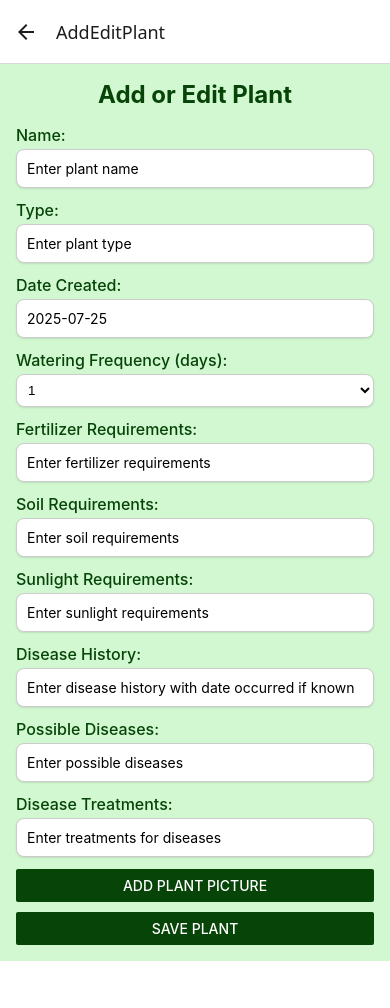
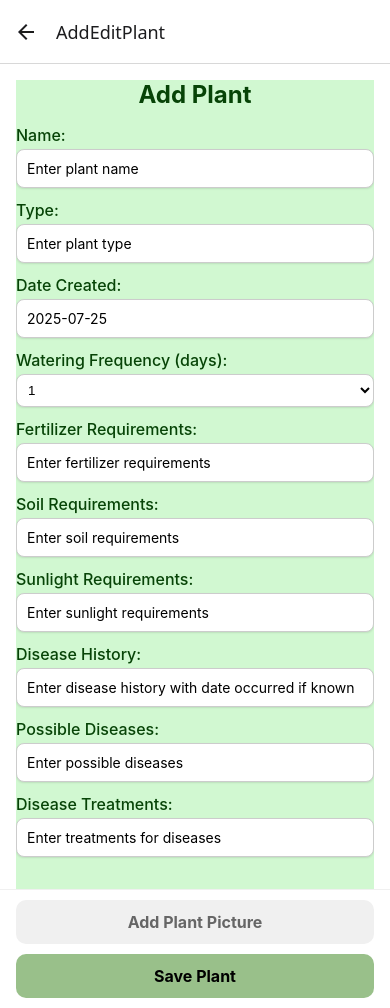
Before and after one commit to Hootanica/Hootanica, a React Native app: screen /AddEditPlant in a window 390 px wide. Before the commit the page ends 961 px from the top, so only its background shows below. Built offline with nearby package versions, Linux system fonts and the light colour scheme.

Commit message:
extract common css elements; align add plant screen style with home screen

```diff
--- a/src/screens/AddEditPlantScreen.js
+++ b/src/screens/AddEditPlantScreen.js
@@ -1,18 +1,31 @@
 import React, { useState, useContext, useEffect } from 'react';
-import { View, TextInput, Button, StyleSheet, Image, Text, ScrollView } from 'react-native';
+import {
+  View,
+  TextInput,
+  StyleSheet,
+  Image,
+  Text,
+  ScrollView,
+  SafeAreaView,
+  TouchableOpacity,
+  StatusBar
+} from 'react-native';
+import { useSafeAreaInsets } from 'react-native-safe-area-context';
 import * as ImagePicker from 'expo-image-picker';
 import PlantContext from '../context/PlantContext';
 import { Picker } from '@react-native-picker/picker';
-
+import { commonStyles } from '../styles/commonStyles';
 
 const wateringFrequencyOptions = [];
 
-  for (let i = 1; i <= 30;  i++){
+for (let i = 1; i <= 30; i++){
   wateringFrequencyOptions.push(i)
 }
 
 export default function AddEditPlantScreen({ navigation, route }) {
   const { addPlant, editPlant, plants } = useContext(PlantContext);
+  const insets = useSafeAreaInsets();
+
   const [name, setName] = useState('');
   const [type, setType] = useState('');
   const [photo, setPhoto] = useState(null);
@@ -20,15 +33,12 @@ export default function AddEditPlantScreen({ navigation, route }) {
   const [wateringFrequency, setWateringFrequency] = useState(1);
   const [fertReq, setFertilizerRequirements] = useState('');
   const [soilReq, setSoilRequirements] = useState('');
-  const[sunReq, setSunRequirements] = useState('');
-  const[disHist, setDisHist] = useState('');
-  const[disease, setDisease] = useState('');
-  const[treatment, setTreatment] = useState('');
-
-
+  const [sunReq, setSunRequirements] = useState('');
+  const [disHist, setDisHist] = useState('');
+  const [disease, setDisease] = useState('');
+  const [treatment, setTreatment] = useState('');
 
   const editingId = route.params?.id;
-
 
   useEffect(() => {
     if (editingId) {
@@ -81,9 +91,18 @@ export default function AddEditPlantScreen({ navigation, route }) {
   };
 
   return (
-<ScrollView style ={styles.scrollView}>
-  <View style={styles.container}>
-    <Text style={styles.title}>Add or Edit Plant</Text>
+    <SafeAreaView style={commonStyles.container}>
+      <StatusBar hidden={false} backgroundColor="white" barStyle="dark-content" />
+
+      <View style={commonStyles.scrollSection}>
+        <ScrollView
+          style={styles.scrollView}
+          contentContainerStyle={commonStyles.scrollContainer}
+          showsVerticalScrollIndicator={false}
+        >
+          <Text style={styles.title}>
+            {editingId ? 'Edit Plant' : 'Add Plant'}
+          </Text>
 
           <View style={styles.formGroup}>
             <Text style={styles.label}>Name:</Text>
@@ -188,21 +207,31 @@ export default function AddEditPlantScreen({ navigation, route }) {
             />
           </View>
 
-    <Button title="Add Plant Picture" color="#074407ff" onPress={pickImage} />
           {photo && <Image source={{ uri: photo }} style={styles.image} />}
-
-    <View style={{ height: 10 }} />
-    <Button title="Save Plant" color="#074407ff" onPress={save} />
+        </ScrollView>
       </View>
 
-  </ScrollView>
+      <View style={[commonStyles.buttonContainer, { paddingBottom: insets.bottom }]}>
+        <TouchableOpacity
+          style={commonStyles.secondaryButton}
+          onPress={pickImage}
+        >
+          <Text style={commonStyles.secondaryButtonText}>Add Plant Picture</Text>
+        </TouchableOpacity>
 
+        <TouchableOpacity
+          style={commonStyles.primaryButton}
+          onPress={save}
+        >
+          <Text style={commonStyles.buttonText}>Save Plant</Text>
+        </TouchableOpacity>
+      </View>
+    </SafeAreaView>
   );
 }
+
 const styles = StyleSheet.create({
-  container: {
-    flex: 1,
-    padding: 16,
+  scrollView: {
     backgroundColor: '#d1f8d1ff',
   },
   title: {
@@ -250,8 +279,6 @@ const styles = StyleSheet.create({
     height: 150,
     marginVertical: 12,
     borderRadius: 8,
+    alignSelf: 'center',
   },
-  scrollView: {
-    backgroundColor: '#d1f8d1ff',
-  }
 });
--- a/src/screens/HomeScreen.js
+++ b/src/screens/HomeScreen.js
@@ -11,15 +11,17 @@ import {
 import { useSafeAreaInsets } from 'react-native-safe-area-context';
 import PlantContext from '../context/PlantContext';
 import PlantCard from '../components/PlantCard';
+import { commonStyles } from '../styles/commonStyles';
 
 export default function HomeScreen({ navigation }) {
   const { plants } = useContext(PlantContext);
   const insets = useSafeAreaInsets();
 
   return (
-    <SafeAreaView style={styles.container}>
+    <SafeAreaView style={commonStyles.container}>
       <StatusBar hidden={false} backgroundColor="white" barStyle="dark-content" />
-      <View style={styles.listSection}>
+
+      <View style={commonStyles.scrollSection}>
         <FlatList
           data={plants}
           keyExtractor={(item) => item.id.toString()}
@@ -30,7 +32,7 @@ export default function HomeScreen({ navigation }) {
             />
           )}
           contentContainerStyle={[
-            styles.listContainer,
+            commonStyles.scrollContainer,
             plants.length === 0 && styles.emptyContainer,
           ]}
           ListEmptyComponent={
@@ -40,26 +42,26 @@ export default function HomeScreen({ navigation }) {
         />
       </View>
 
-      <View style={[styles.buttonContainer, { paddingBottom: insets.bottom }]}>
+      <View style={[commonStyles.buttonContainer, { paddingBottom: insets.bottom }]}>
         <TouchableOpacity
-          style={styles.customButton}
+          style={commonStyles.primaryButton}
           onPress={() => navigation.navigate('AddEditPlant')}
         >
-          <Text style={styles.buttonText}>Add Plant</Text>
+          <Text style={commonStyles.buttonText}>Add Plant</Text>
         </TouchableOpacity>
 
         <TouchableOpacity
-          style={styles.customButton}
+          style={commonStyles.primaryButton}
           onPress={() => navigation.navigate('Instructions')}
         >
-          <Text style={styles.buttonText}>User Help</Text>
+          <Text style={commonStyles.buttonText}>User Help</Text>
         </TouchableOpacity>
 
         <TouchableOpacity
-          style={styles.customButton}
+          style={commonStyles.primaryButton}
           onPress={() => navigation.navigate('Calendar')}
         >
-          <Text style={styles.buttonText}>Calendar</Text>
+          <Text style={commonStyles.buttonText}>Calendar</Text>
         </TouchableOpacity>
       </View>
     </SafeAreaView>
@@ -67,37 +69,6 @@ export default function HomeScreen({ navigation }) {
 }
 
 const styles = StyleSheet.create({
-  container: {
-    flex: 1,
-    backgroundColor: 'white',
-  },
-  listSection: {
-    flex: 1,
-    paddingHorizontal: 16,
-    paddingTop: 16,
-  },
-  listContainer: {
-    paddingBottom: 20,
-  },
-  buttonContainer: {
-    backgroundColor: 'white',
-    paddingHorizontal: 16,
-    paddingTop: 10,
-    borderTopWidth: 1,
-    borderTopColor: '#f0f0f0',
-  },
-  customButton: {
-    backgroundColor: '#99c08aff', // light green
-    paddingVertical: 12,
-    borderRadius: 10,
-    alignItems: 'center',
-    marginBottom: 10,
-  },
-  buttonText: {
-    color: 'black',
-    fontWeight: 'bold',
-    fontSize: 16,
-  },
   emptyContainer: {
     flex: 1,
     padding: 16,
--- /dev/null
+++ b/src/styles/commonStyles.js
@@ -0,0 +1,47 @@
+import { StyleSheet } from 'react-native';
+
+export const commonStyles = StyleSheet.create({
+  container: {
+    flex: 1,
+    backgroundColor: 'white',
+  },
+  scrollSection: {
+    flex: 1,
+    paddingHorizontal: 16,
+    paddingTop: 16,
+  },
+  scrollContainer: {
+    paddingBottom: 20,
+  },
+  buttonContainer: {
+    backgroundColor: 'white',
+    paddingHorizontal: 16,
+    paddingTop: 10,
+    borderTopWidth: 1,
+    borderTopColor: '#f0f0f0',
+  },
+  primaryButton: {
+    backgroundColor: '#99c08aff', // light green
+    paddingVertical: 12,
+    borderRadius: 10,
+    alignItems: 'center',
+    marginBottom: 10,
+  },
+  secondaryButton: {
+    backgroundColor: '#f0f0f0',
+    paddingVertical: 12,
+    borderRadius: 10,
+    alignItems: 'center',
+    marginBottom: 10,
+  },
+  buttonText: {
+    color: 'black',
+    fontWeight: 'bold',
+    fontSize: 16,
+  },
+  secondaryButtonText: {
+    color: '#666',
+    fontWeight: 'bold',
+    fontSize: 16,
+  },
+});
```
Lines whose indentation alone changed are shown as unchanged.
